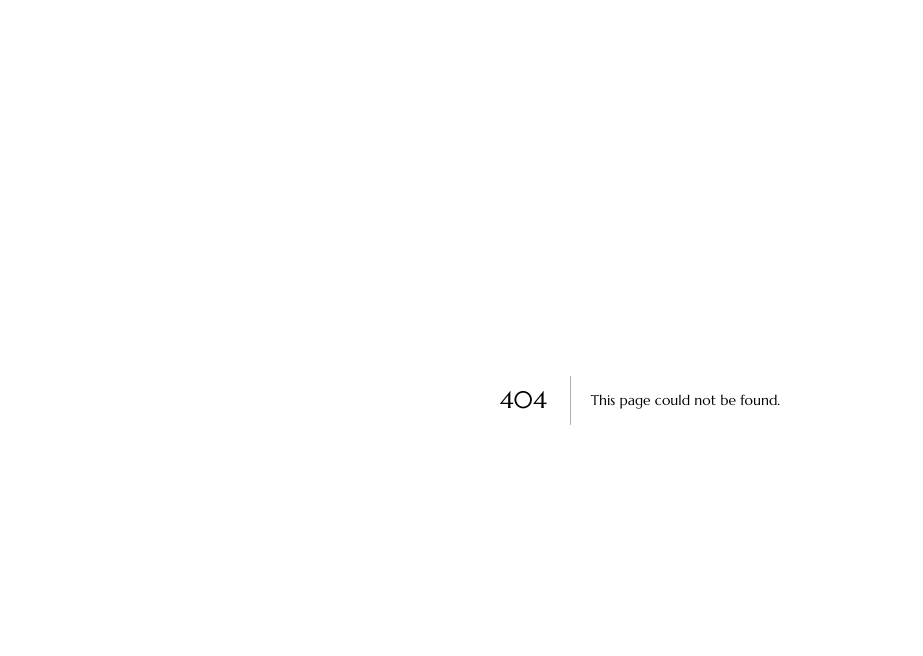
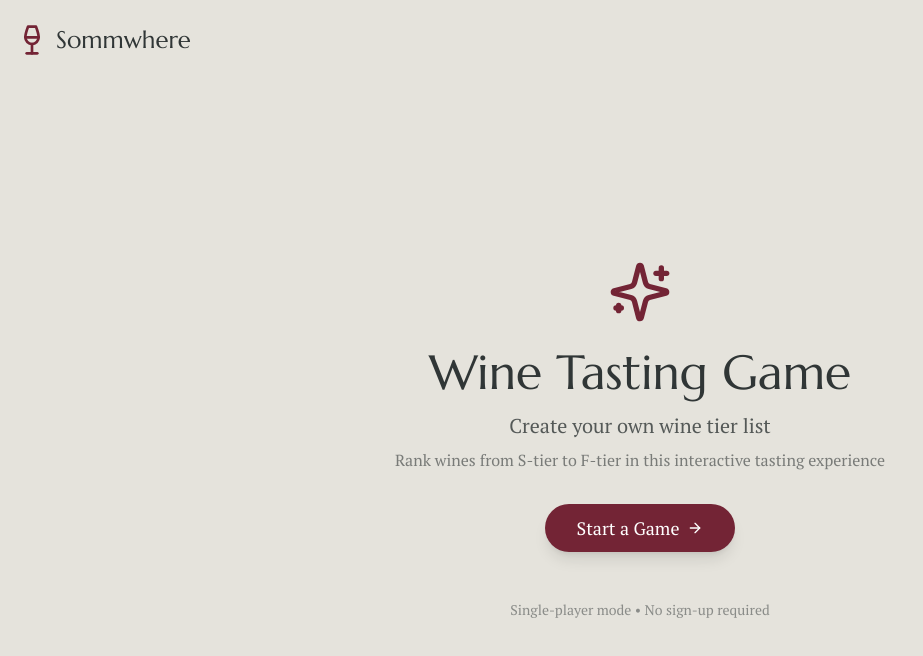
Before and after one commit to v12golfcart/sommwhere-marketing, a Next.js app: page /tasting in a window 1280 px wide. Before the commit this address had no page. Shown: the top 656 px of the page, without its empty margins (0-923 px from the left). Built offline with nearby package versions, Linux system fonts and the light colour scheme.

Commit message:
added boilerplate game page

```diff
--- a/app/page.tsx
+++ b/app/page.tsx
@@ -21,6 +21,11 @@ export default function Home() {
               <Wine className="h-8 w-8 text-white" />
               <h1 className="text-2xl font-marcellus font-normal text-white">Sommwhere</h1>
             </div>
+            <nav>
+              <Link href="/tasting" className="text-white hover:text-white/80 font-pt-serif text-lg transition-colors">
+                Tasting Game
+              </Link>
+            </nav>
           </header>
 
           {/* Hero Content */}
--- /dev/null
+++ b/app/tasting/page.tsx
@@ -0,0 +1,44 @@
+import Link from "next/link"
+import { Wine, Sparkles, ArrowRight } from "lucide-react"
+import { Button } from "@/components/ui/button"
+
+export default function TastingLanding() {
+  return (
+    <div className="min-h-screen bg-off-white text-primary-dark flex flex-col">
+      {/* Header */}
+      <header className="container mx-auto py-6 px-4 flex justify-between items-center">
+        <Link href="/" className="flex items-center gap-2 hover:opacity-80 transition-opacity">
+          <Wine className="h-8 w-8 text-wine-red" />
+          <h1 className="text-2xl font-marcellus font-normal text-primary-dark">Sommwhere</h1>
+        </Link>
+      </header>
+
+      {/* Main Content */}
+      <main className="flex-1 container mx-auto px-4 flex flex-col justify-center items-center text-center max-w-2xl">
+        <div className="mb-8">
+          <Sparkles className="h-16 w-16 text-wine-red mx-auto mb-6" />
+          <h1 className="text-4xl md:text-5xl font-marcellus font-normal mb-4 text-primary-dark">
+            Wine Tasting Game
+          </h1>
+          <p className="text-lg md:text-xl text-primary-dark/80 font-pt-serif mb-2">
+            Create your own wine tier list
+          </p>
+          <p className="text-base text-primary-dark/60 font-pt-serif">
+            Rank wines from S-tier to F-tier in this interactive tasting experience
+          </p>
+        </div>
+
+        <Link href="/tasting/new">
+          <Button className="bg-wine-red hover:bg-wine-red/90 text-white text-lg px-8 py-6 rounded-full transition-all duration-300 shadow-lg hover:shadow-xl flex items-center gap-2 font-pt-serif">
+            Start a Game
+            <ArrowRight className="h-5 w-5" />
+          </Button>
+        </Link>
+
+        <div className="mt-12 text-sm text-primary-dark/50 font-pt-serif">
+          Single-player mode • No sign-up required
+        </div>
+      </main>
+    </div>
+  )
+}
```
